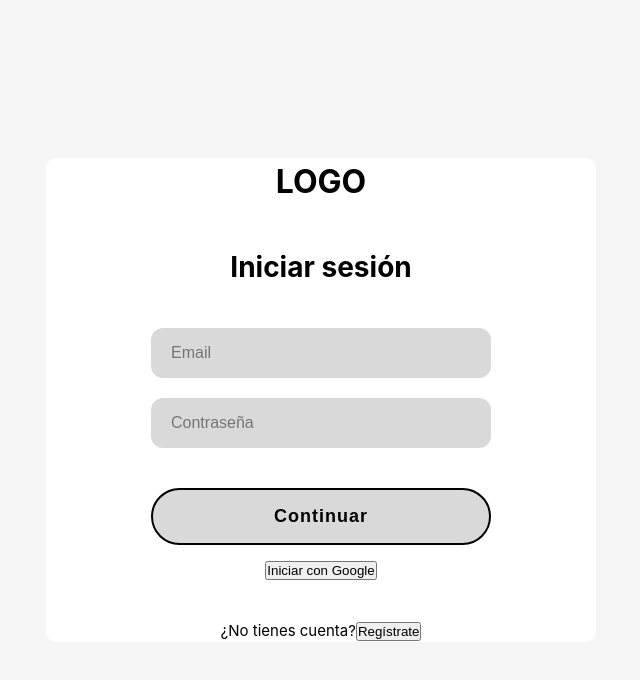
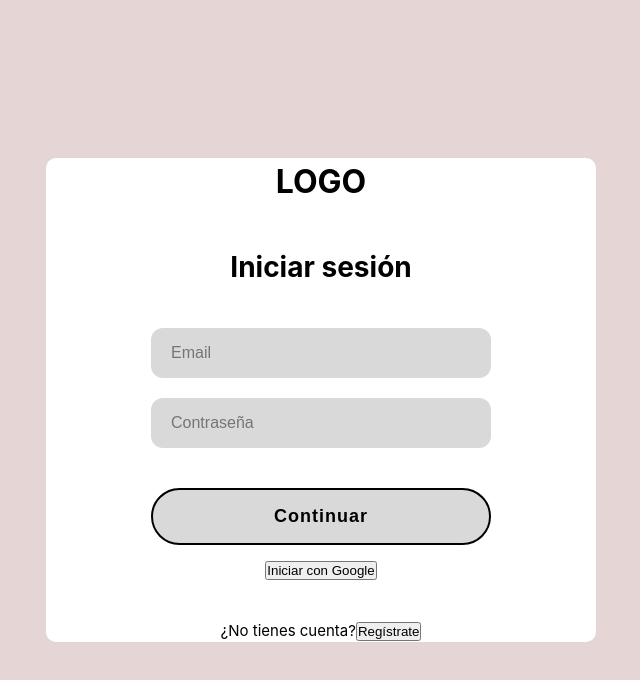
Before and after one commit to Elarbiaddya/full90, a React (Vite) app: page /Login in a window 1280 px wide. Shown: the top 680 px of the page, without its empty margins (319-959 px from the left). Built offline with nearby package versions, Linux system fonts and the light colour scheme; no server answers.

Commit message:
style css

```diff
--- a/src/pages/modules/login.module.css
+++ b/src/pages/modules/login.module.css
@@ -5,7 +5,7 @@
   display: flex;
   justify-content: center;
   align-items: center;
-  background: #f5f5f5;
+  background: var(--light-red);
 }
 
 .login-container {
--- a/src/pages/modules/registro.module.css
+++ b/src/pages/modules/registro.module.css
@@ -5,7 +5,7 @@
   display: flex;
   justify-content: center;
   align-items: center;
-  background: #f5f5f5;
+  background: var(--light-red);
 }
 
 .login-container {
```
